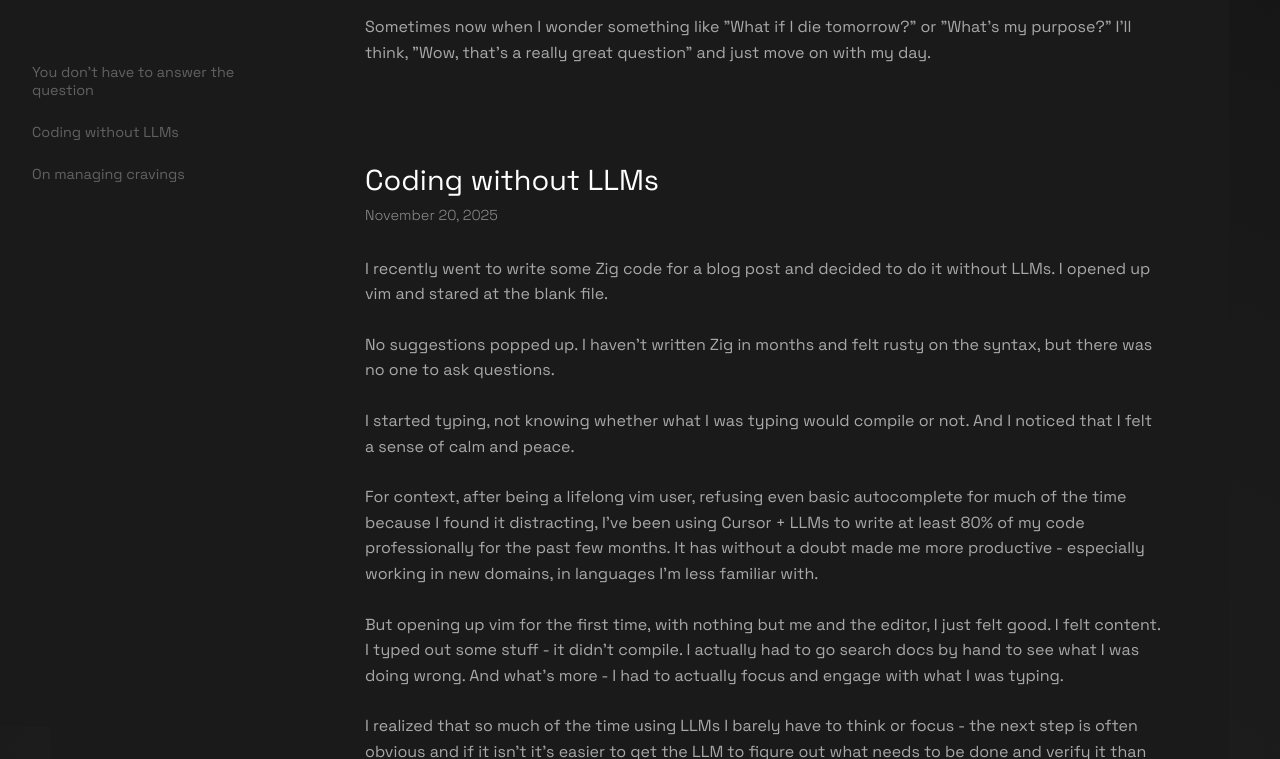
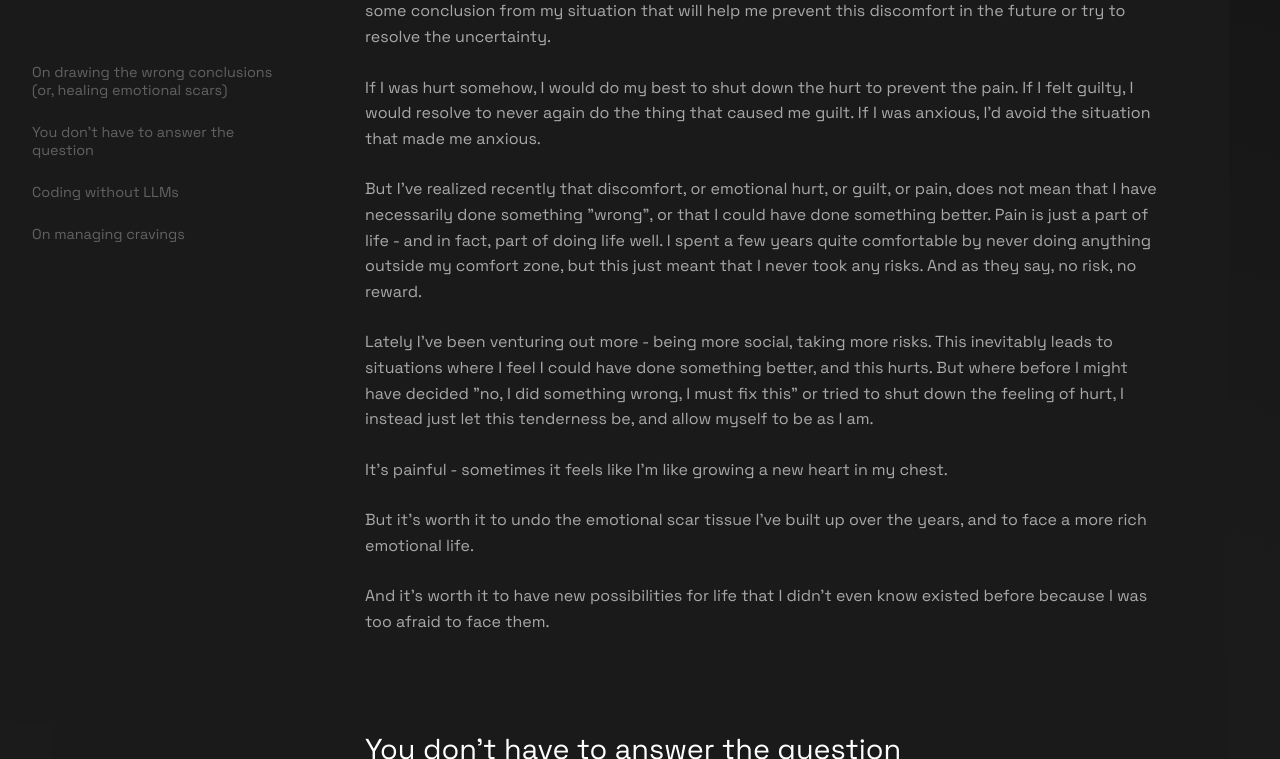
Before and after one commit to saltzm/saltzm.github.io, a website: page blog/index.html in a window 1280 px wide. Shown: the part 186-945 px from the top of the page. Drawn offline with nearby package versions, Linux system fonts and the light colour scheme.

Commit message:
on drawing the wrong conclusions post

```diff
--- a/blog/index.html
+++ b/blog/index.html
@@ -22,12 +22,24 @@
                 <div class="blog-label">Blog</div>
             </div>
             <div id="blog-titles">
+                <a href="on-drawing-the-wrong-conclusions-or-healing-emotional-scars/" class="blog-title">On drawing the wrong conclusions (or, healing emotional scars)</a>
                 <a href="you-dont-have-to-answer-the-question/" class="blog-title">You don't have to answer the question</a>
                 <a href="coding-without-llms/" class="blog-title">Coding without LLMs</a>
                 <a href="on-managing-cravings/" class="blog-title">On managing cravings</a>
             </div>
         </div>
         <div id="blog-content">
+            <article class="blog-post">
+                <p>I&#39;ve found that as I&#39;ve gotten older, I&#39;ve generally had fewer feelings. Overall, I just don&#39;t feel as emotional. Part of this is natural, but part of this I&#39;ve found is due to what I might refer to as &quot;drawing the wrong conclusions&quot; or &quot;emotional scar tissue&quot;. </p>
+<p>I&#39;ve realized that, when faced with discomfort or uncertainty, I have the tendency to want to draw some conclusion from my situation that will help me prevent this discomfort in the future or try to resolve the uncertainty. </p>
+<p>If I was hurt somehow, I would do my best to shut down the hurt to prevent the pain. If I felt guilty, I would resolve to never again do the thing that caused me guilt. If I was anxious, I&#39;d avoid the situation that made me anxious.</p>
+<p>But I&#39;ve realized recently that discomfort, or emotional hurt, or guilt, or pain, does not mean that I have necessarily done something &quot;wrong&quot;, or that I could have done something better. Pain is just a part of life - and in fact, part of doing life well. I spent a few years quite comfortable by never doing anything outside my comfort zone, but this just meant that I never took any risks. And as they say, no risk, no reward.</p>
+<p>Lately I&#39;ve been venturing out more - being more social, taking more risks. This inevitably leads to situations where I feel I could have done something better, and this hurts. But where before I might have decided &quot;no, I did something wrong, I must fix this&quot; or tried to shut down the feeling of hurt, I instead just let this tenderness be, and allow myself to be as I am.</p>
+<p>It&#39;s painful - sometimes it feels like I&#39;m like growing a new heart in my chest.</p>
+<p>But it&#39;s worth it to undo the emotional scar tissue I&#39;ve built up over the years, and to face a more rich emotional life. </p>
+<p>And it&#39;s worth it to have new possibilities for life that I didn&#39;t even know existed before because I was too afraid to face them.</p>
+
+            </article>
             <article class="blog-post">
                 <h1>You don&#39;t have to answer the question</h1>
 <div class="post-date">December 21, 2025</div>
```
Also changed, not shown: blog/coding-without-llms/index.html (+1 -0 lines), blog/on-managing-cravings/index.html (+1 -0 lines), blog/you-dont-have-to-answer-the-question/index.html (+1 -0 lines).
